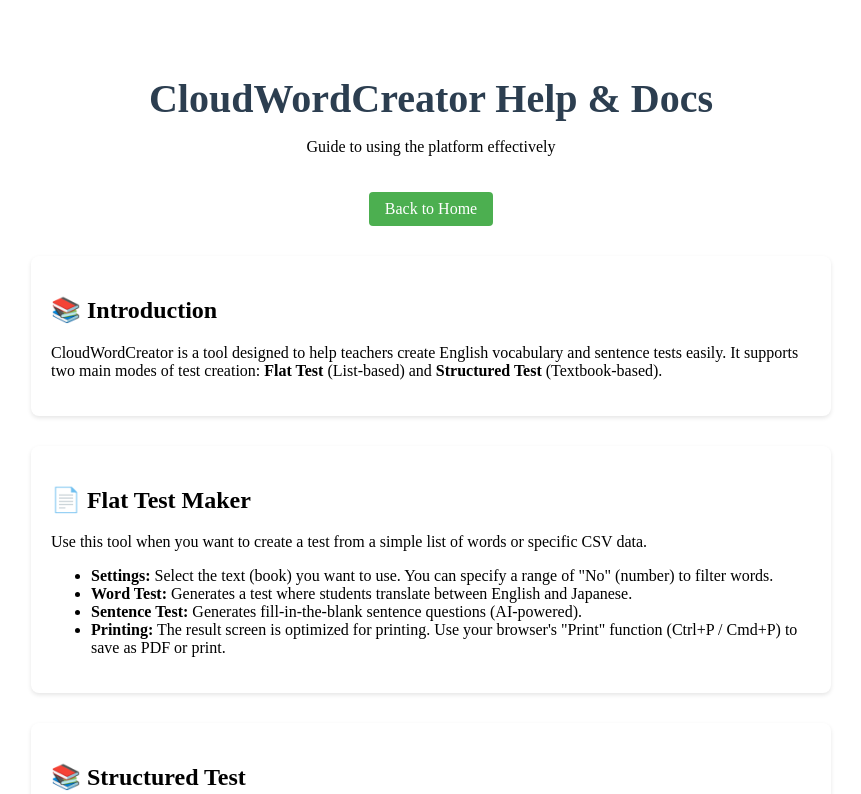
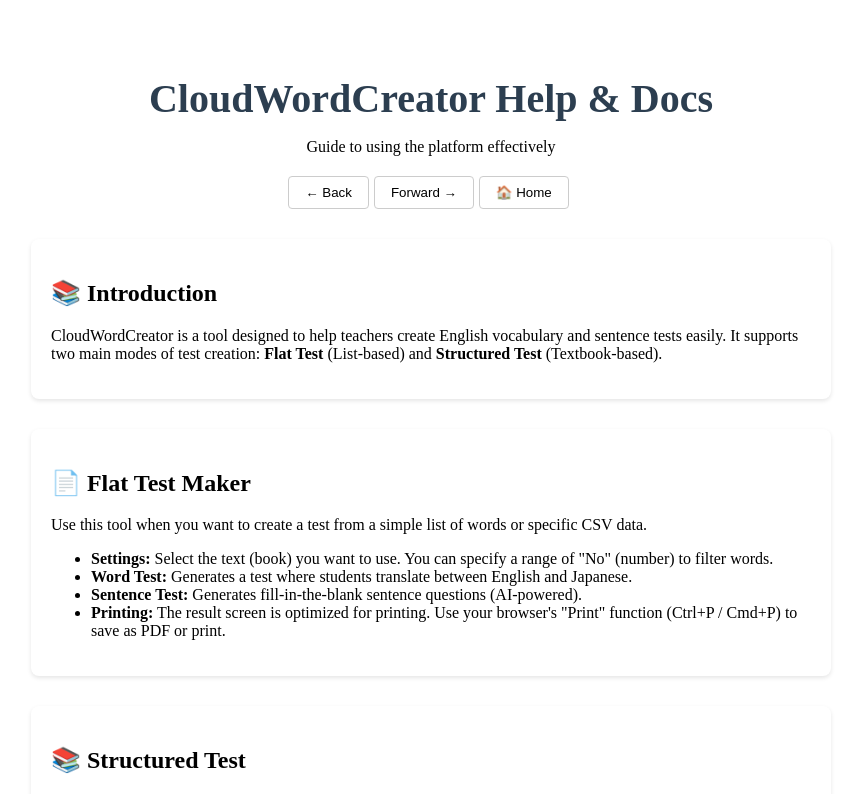
Before and after one commit to CloudWordCreator/CloudWordCreator, a React (Vite) app in the folder frontend/: page /docs in a window 1280 px wide. Shown: the top 794 px of the page, without its empty margins (209-1070 px from the left). Built offline with nearby package versions, Linux system fonts and the light colour scheme.

Commit message:
update : 前に戻る、進む、home画面に戻るボタンの配置

```diff
--- a/frontend/src/components/Docs.jsx
+++ b/frontend/src/components/Docs.jsx
@@ -1,4 +1,5 @@
 import React from 'react'
+import NavigationControls from './NavigationControls'
 
 const Docs = () => {
     return (
@@ -6,7 +7,9 @@
             <header className="home-header" style={{ marginBottom: '30px', textAlign: 'center' }}>
                 <h1>CloudWordCreator Help & Docs</h1>
                 <p>Guide to using the platform effectively</p>
-                <a href="/" className="btn btn-primary" style={{ marginTop: '20px' }}>Back to Home</a>
+                <div style={{ marginTop: '20px', display: 'flex', justifyContent: 'center' }}>
+                    <NavigationControls />
+                </div>
             </header>
 
             <section className="card" style={{ marginBottom: '30px' }}>
--- a/frontend/src/components/EditText.jsx
+++ b/frontend/src/components/EditText.jsx
@@ -1,4 +1,5 @@
 import { useState, useEffect } from 'react'
+import NavigationControls from './NavigationControls'
 
 function EditText() {
     const [loading, setLoading] = useState(true)
@@ -158,7 +159,7 @@
             <header className="dashboard-header">
                 <h1>Edit Text: {textDetails?.name}</h1>
                 <div className="header-actions">
-                    <a href="/admin_screen/eisai_admin/" className="btn">Back to Dashboard</a>
+                    <NavigationControls />
                 </div>
             </header>
 
--- a/frontend/src/components/FlatTestMaker.jsx
+++ b/frontend/src/components/FlatTestMaker.jsx
@@ -1,5 +1,6 @@
 import { useState, useEffect } from 'react'
 import { useNavigate } from 'react-router-dom'
+import NavigationControls from './NavigationControls'
 
 const FlatTestMaker = () => {
     const navigate = useNavigate()
@@ -115,7 +116,7 @@
         <div className="flat-test-maker-container">
             <header className="dashboard-header">
                 <h1>Create Flat Test</h1>
-                <a href="/" className="btn btn-outline">Back to Dashboard</a>
+                <NavigationControls />
             </header>
 
             <div className="card">
--- a/frontend/src/components/FlatTestResult.jsx
+++ b/frontend/src/components/FlatTestResult.jsx
@@ -1,4 +1,5 @@
 import { useLocation, Link, Navigate } from 'react-router-dom';
+import NavigationControls from './NavigationControls';
 import { useEffect } from 'react';
 import WordTestResult from './WordTestResult';
 import SentenceTestResult from './SentenceTestResult';
--- /dev/null
+++ b/frontend/src/components/NavigationControls.jsx
@@ -0,0 +1,41 @@
+import React from 'react'
+import { useNavigate } from 'react-router-dom'
+
+const NavigationControls = ({ style }) => {
+    const navigate = useNavigate()
+
+    const btnStyle = {
+        padding: '0.5rem 1rem',
+        border: '1px solid #ccc',
+        background: '#fff',
+        cursor: 'pointer',
+        borderRadius: '4px',
+        marginRight: '5px',
+        display: 'flex',
+        alignItems: 'center',
+        justifyContent: 'center',
+        minWidth: '40px'
+    }
+
+    const containerStyle = {
+        display: 'flex',
+        alignItems: 'center',
+        ...style
+    }
+
+    return (
+        <div style={containerStyle} className="nav-controls">
+            <button style={btnStyle} onClick={() => navigate(-1)} title="Go Back">
+                ← Back
+            </button>
+            <button style={btnStyle} onClick={() => navigate(1)} title="Go Forward">
+                Forward →
+            </button>
+            <button style={btnStyle} onClick={() => navigate('/')} title="Go Home">
+                🏠 Home
+            </button>
+        </div>
+    )
+}
+
+export default NavigationControls
--- a/frontend/src/components/Report.jsx
+++ b/frontend/src/components/Report.jsx
@@ -1,4 +1,5 @@
 import { useState } from 'react'
+import NavigationControls from './NavigationControls'
 
 const Report = () => {
     const [formData, setFormData] = useState({
@@ -64,7 +65,7 @@
         <div className="report-container">
             <header className="dashboard-header">
                 <h1>Report Bug / Request Feature</h1>
-                <a href="/" className="btn btn-outline">Back to Home</a>
+                <NavigationControls />
             </header>
 
             <div className="card">
--- a/frontend/src/components/StructuredTestMaker.jsx
+++ b/frontend/src/components/StructuredTestMaker.jsx
@@ -1,4 +1,5 @@
 import { useState, useEffect } from 'react'
+import NavigationControls from './NavigationControls'
 import { useNavigate } from 'react-router-dom'
 import '../App.css' // Or specific CSS
 
@@ -94,7 +95,7 @@
         <div className="structured-test-maker-container">
             <header className="dashboard-header">
                 <h1>Structured Test Maker</h1>
-                <a href="/" className="btn btn-outline">Back to Dashboard</a>
+                <NavigationControls />
             </header>
 
             <div className="layout-columns">
--- a/frontend/src/components/StructuredTestResult.jsx
+++ b/frontend/src/components/StructuredTestResult.jsx
@@ -1,4 +1,5 @@
 import { useState } from 'react';
+import NavigationControls from './NavigationControls';
 import { useLocation, Link, Navigate } from 'react-router-dom';
 import { usePageStyles } from '../hooks/usePageStyles';
 
```
